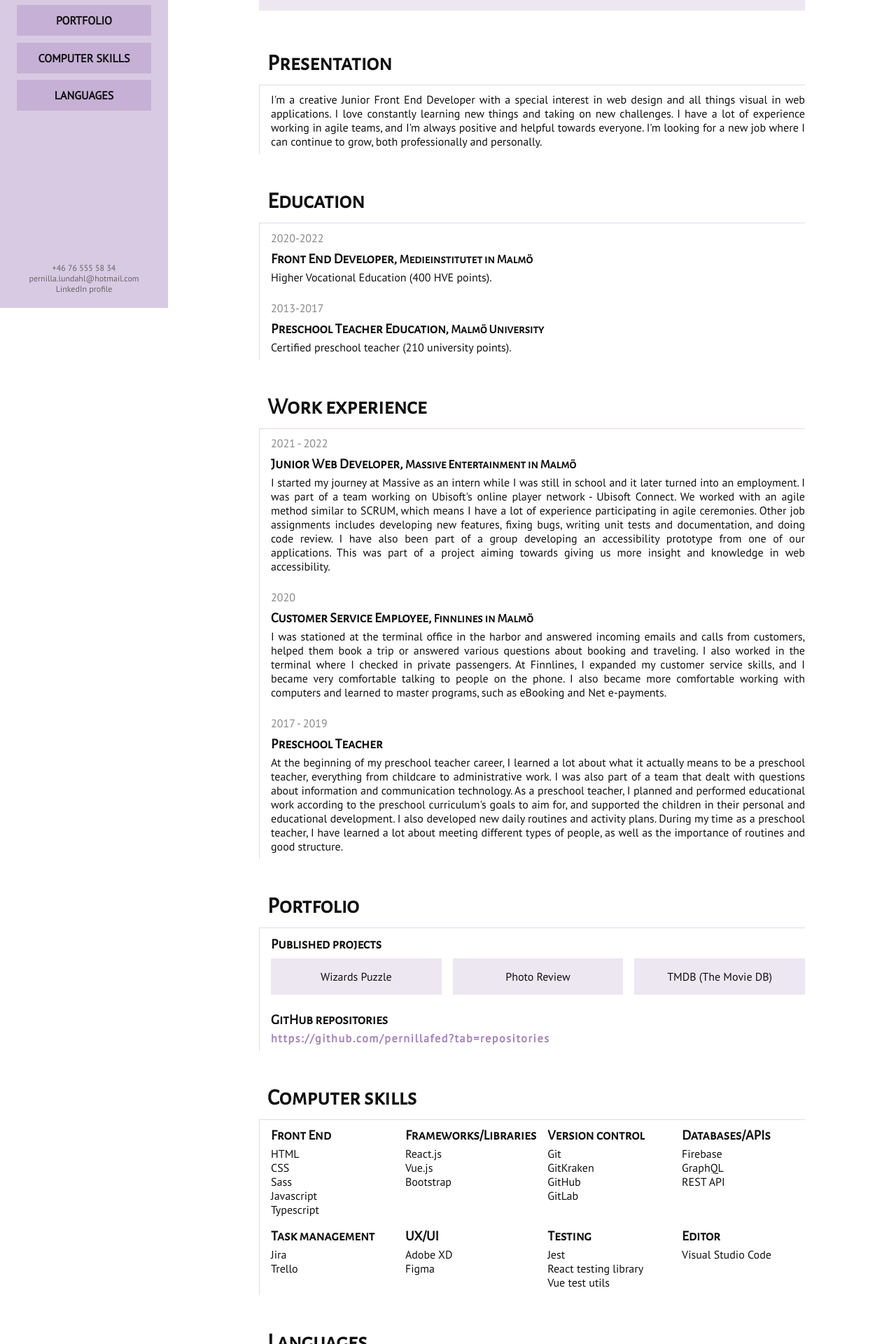
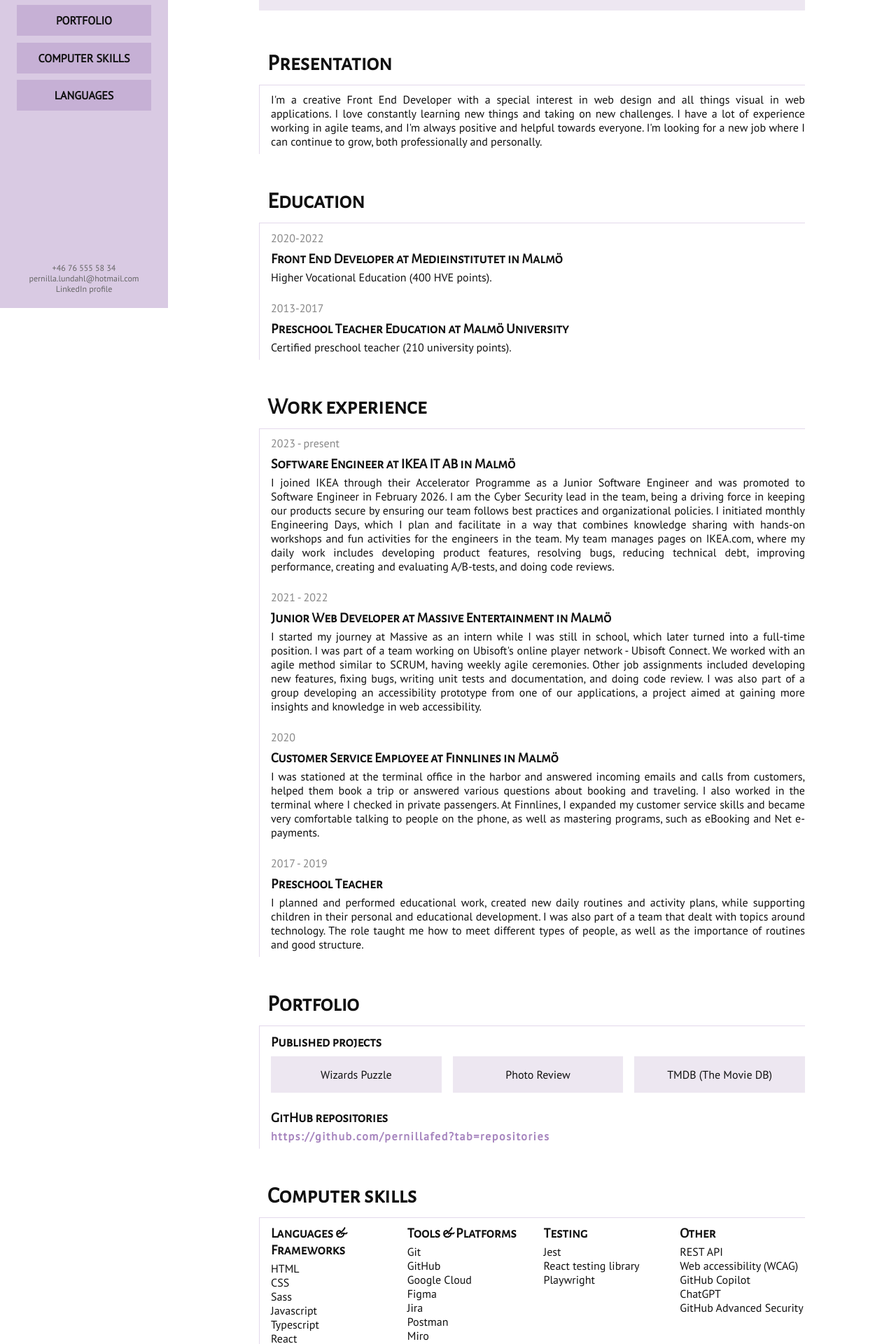
Before and after one commit to pernillafed/web-resume, a React (Vite) app: page / in a window 1280 px wide. Shown: the part 360-2280 px from the top of the page at 70% size. Built offline with nearby package versions, Linux system fonts and the light colour scheme.

Commit message:
update resume entries

```diff
--- a/src/assets/resume.json
+++ b/src/assets/resume.json
@@ -1,6 +1,6 @@
 {
   "presentation": {
-    "text": "I'm a creative Junior Front End Developer with a special interest in web design and all things visual in web applications. I love constantly learning new things and taking on new challenges. I have a lot of experience working in agile teams, and I'm always positive and helpful towards everyone. I'm looking for a new job where I can continue to grow, both professionally and personally."
+    "text": "I'm a creative Front End Developer with a special interest in web design and all things visual in web applications. I love constantly learning new things and taking on new challenges. I have a lot of experience working in agile teams, and I'm always positive and helpful towards everyone. I'm looking for a new job where I can continue to grow, both professionally and personally."
   },
   "education": [
     {
@@ -18,22 +18,28 @@
   ],
   "workExperience": [
     {
+      "year": "2023 - present",
+      "title": "Software Engineer",
+      "place": "IKEA IT AB in Malmö",
+      "description": "I joined IKEA through their Accelerator Programme as a Junior Software Engineer and was promoted to Software Engineer in February 2026. I am the Cyber Security lead in the team, being a driving force in keeping our products secure by ensuring our team follows best practices and organizational policies. I initiated monthly Engineering Days, which I plan and facilitate in a way that combines knowledge sharing with hands-on workshops and fun activities for the engineers in the team. My team manages pages on IKEA.com, where my daily work includes developing product features, resolving bugs, reducing technical debt, improving performance, creating and evaluating A/B-tests, and doing code reviews."
+    },
+    {
       "year": "2021 - 2022",
       "title": "Junior Web Developer",
       "place": "Massive Entertainment in Malmö",
-      "description": "I started my journey at Massive as an intern while I was still in school and it later turned into an employment. I was part of a team working on Ubisoft's online player network - Ubisoft Connect. We worked with an agile method similar to SCRUM, which means I have a lot of experience participating in agile ceremonies. Other job assignments includes developing new features, fixing bugs, writing unit tests and documentation, and doing code review. I have also been part of a group developing an accessibility prototype from one of our applications. This was part of a project aiming towards giving us more insight and knowledge in web accessibility."
+      "description": "I started my journey at Massive as an intern while I was still in school, which later turned into a full-time position. I was part of a team working on Ubisoft's online player network - Ubisoft Connect. We worked with an agile method similar to SCRUM, having weekly agile ceremonies. Other job assignments included developing new features, fixing bugs, writing unit tests and documentation, and doing code review. I was also part of a group developing an accessibility prototype from one of our applications, a project aimed at gaining more insights and knowledge in web accessibility."
     },
     {
       "year": "2020",
       "title": "Customer Service Employee",
       "place": "Finnlines in Malmö",
-      "description": "I was stationed at the terminal office in the harbor and answered incoming emails and calls from customers, helped them book a trip or answered various questions about booking and traveling. I also worked in the terminal where I checked in private passengers. At Finnlines, I expanded my customer service skills, and I became very comfortable talking to people on the phone. I also became more comfortable working with computers and learned to master programs, such as eBooking and Net e-payments."
+      "description": "I was stationed at the terminal office in the harbor and answered incoming emails and calls from customers, helped them book a trip or answered various questions about booking and traveling. I also worked in the terminal where I checked in private passengers. At Finnlines, I expanded my customer service skills and became very comfortable talking to people on the phone, as well as mastering programs, such as eBooking and Net e-payments."
     },
     {
       "year": "2017 - 2019",
       "title": "Preschool Teacher",
       "place": null,
-      "description": "At the beginning of my preschool teacher career, I learned a lot about what it actually means to be a preschool teacher, everything from childcare to administrative work. I was also part of a team that dealt with questions about information and communication technology. As a preschool teacher, I planned and performed educational work according to the preschool curriculum's goals to aim for, and supported the children in their personal and educational development. I also developed new daily routines and activity plans. During my time as a preschool teacher, I have learned a lot about meeting different types of people, as well as the importance of routines and good structure."
+      "description": "I planned and performed educational work, created new daily routines and activity plans, while supporting children in their personal and educational development. I was also part of a team that dealt with topics around technology. The role taught me how to meet different types of people, as well as the importance of routines and good structure."
     }
   ],
   "portfolio": {
@@ -56,38 +62,44 @@
       "url": "https://github.com/pernillafed?tab=repositories"
     }
   },
-  "computerSkills": [
+  "skills": [
     {
-      "category": "Front End",
-      "skills": ["HTML", "CSS", "Sass", "Javascript", "Typescript"]
+      "category": "Languages & Frameworks",
+      "items": [
+        "HTML",
+        "CSS",
+        "Sass",
+        "Javascript",
+        "Typescript",
+        "React",
+        "Redux"
+      ]
     },
     {
-      "category": "Frameworks/Libraries",
-      "skills": ["React.js", "Vue.js", "Bootstrap"]
-    },
-    {
-      "category": "Version control",
-      "skills": ["Git", "GitKraken", "GitHub", "GitLab"]
-    },
-    {
-      "category": "Databases/APIs",
-      "skills": ["Firebase", "GraphQL", "REST API"]
-    },
-    {
-      "category": "Task management",
-      "skills": ["Jira", "Trello"]
-    },
-    {
-      "category": "UX/UI",
-      "skills": ["Adobe XD", "Figma"]
+      "category": "Tools & Platforms",
+      "items": [
+        "Git",
+        "GitHub",
+        "Google Cloud",
+        "Figma",
+        "Jira",
+        "Postman",
+        "Miro"
+      ]
     },
     {
       "category": "Testing",
-      "skills": ["Jest", "React testing library", "Vue test utils"]
+      "items": ["Jest", "React testing library", "Playwright"]
     },
     {
-      "category": "Editor",
-      "skills": ["Visual Studio Code"]
+      "category": "Other",
+      "items": [
+        "REST API",
+        "Web accessibility (WCAG)",
+        "GitHub Copilot",
+        "ChatGPT",
+        "GitHub Advanced Security"
+      ]
     }
   ],
   "languages": ["Swedish (native)", "English (fluent)"]
--- /dev/null
+++ b/src/assets/sections.ts
@@ -0,0 +1,9 @@
+export const Sections = {
+  contact: "Contact",
+  presentation: "Presentation",
+  education: "Education",
+  workExperience: "Work experience",
+  portfolio: "Portfolio",
+  skills: "Computer skills",
+  languages: "Languages",
+};
--- a/src/components/content/Content.module.css
+++ b/src/components/content/Content.module.css
@@ -30,7 +30,8 @@
   padding-bottom: 0.5rem;
 }
 
-.education, .work {
+.education,
+.work {
   display: grid;
   grid-template-columns: 1fr;
   row-gap: 1.5rem;
@@ -40,10 +41,6 @@
   display: inline-block;
   color: #888;
   margin-bottom: 0.5rem;
-}
-
-.place {
-    font-size: 1.1rem;
 }
 
 .projects {
@@ -78,13 +75,13 @@
   color: #b497cb;
 }
 
-.computerSkills {
+.skills {
   display: grid;
   grid-template-columns: repeat(4, 1fr);
   gap: 1rem;
 }
 
-.computerSkills div ul {
+.skills div ul {
   list-style-type: none;
 }
 
--- a/src/components/content/Content.tsx
+++ b/src/components/content/Content.tsx
@@ -1,5 +1,7 @@
 import styles from "./Content.module.css";
 import { Refs } from "../../types";
+import { Sections } from "../../assets/sections";
+import resume from "../../assets/resume.json";
 
 interface ContentProps {
   refs: Refs;
@@ -9,212 +11,86 @@ const Content = ({ refs }: ContentProps) => {
   return (
     <div className={styles.content}>
       <section>
-        <h1 ref={refs.presentationRef}>Presentation</h1>
+        <h1 ref={refs.presentationRef}>{Sections.presentation}</h1>
         <div className={`${styles.subContent} ${styles.presentation}`}>
-          <p>
-            I'm a creative Junior Front End Developer with a special interest in
-            web design and all things visual in web applications. I love
-            constantly learning new things and taking on new challenges. I have
-            a lot of experience working in agile teams, and I'm always positive
-            and helpful towards everyone. I'm looking for a new job where I can
-            continue to grow, both professionally and personally.
-          </p>
+          <p>{resume.presentation.text}</p>
         </div>
       </section>
       <section>
-        <h1 ref={refs.educationRef}>Education</h1>
+        <h1 ref={refs.educationRef}>{Sections.education}</h1>
         <div className={`${styles.subContent} ${styles.education}`}>
-          <div>
-            <span className={styles.year}>2020-2022</span>
+          {resume.education.map((entry) => (
+            <div key={entry.title}>
+              <span className={styles.year}>{entry.year}</span>
               <h2>
-              Front End Developer,{" "}
-              <span className={styles.place}>Medieinstitutet in Malmö</span>
+                {entry.title} at {entry.place}
               </h2>
-            <p>Higher Vocational Education (400 HVE points).</p>
+              <p>{entry.description}</p>
             </div>
-          <div>
-            <span className={styles.year}>2013-2017</span>
-            <h2>
-              Preschool Teacher Education,{" "}
-              <span className={styles.place}>Malmö University</span>
-            </h2>
-            <p>Certified preschool teacher (210 university points).</p>
-          </div>
+          ))}
         </div>
       </section>
       <section>
-        <h1 ref={refs.workRef}>Work experience</h1>
+        <h1 ref={refs.workRef}>{Sections.workExperience}</h1>
         <div className={`${styles.subContent} ${styles.work}`}>
-          <div>
-            <span className={styles.year}>2021 - 2022</span>
+          {resume.workExperience.map((entry) => (
+            <div key={entry.title}>
+              <span className={styles.year}>{entry.year}</span>
               <h2>
-              Junior Web Developer,{" "}
-              <span className={styles.place}>
-                Massive Entertainment in Malmö
-              </span>
+                {entry.title} {entry.place && `at ${entry.place}`}
               </h2>
-            <p>
-              I started my journey at Massive as an intern while I was still in
-              school and it later turned into an employment. I was part of a
-              team working on Ubisoft's online player network - Ubisoft Connect.
-              We worked with an agile method similar to SCRUM, which means I
-              have a lot of experience participating in agile ceremonies. Other
-              job assignments includes developing new features, fixing bugs,
-              writing unit tests and documentation, and doing code review. I
-              have also been part of a group developing an accessibility
-              prototype from one of our applications. This was part of a project
-              aiming towards giving us more insight and knowledge in web
-              accessibility.
-            </p>
+              <p>{entry.description}</p>
             </div>
-          <div>
-            <span className={styles.year}>2020</span>
-            <h2>
-              Customer Service Employee,{" "}
-              <span className={styles.place}>Finnlines in Malmö</span>
-            </h2>
-            <p>
-              I was stationed at the terminal office in the harbor and answered
-              incoming emails and calls from customers, helped them book a trip
-              or answered various questions about booking and traveling. I also
-              worked in the terminal where I checked in private passengers. At
-              Finnlines, I expanded my customer service skills, and I became
-              very comfortable talking to people on the phone. I also became
-              more comfortable working with computers and learned to master
-              programs, such as eBooking and Net e-payments.
-            </p>
-          </div>
-          <div>
-            <span className={styles.year}>2017 - 2019</span>
-            <h2>Preschool Teacher</h2>
-            <p>
-              At the beginning of my preschool teacher career, I learned a lot
-              about what it actually means to be a preschool teacher, everything
-              from childcare to administrative work. I was also part of a team
-              that dealt with questions about information and communication
-              technology. As a preschool teacher, I planned and performed
-              educational work according to the preschool curriculum's goals to
-              aim for, and supported the children in their personal and
-              educational development. I also developed new daily routines and
-              activity plans. During my time as a preschool teacher, I have
-              learned a lot about meeting different types of people, as well as
-              the importance of routines and good structure.
-            </p>
-          </div>
+          ))}
         </div>
       </section>
       <section>
-        <h1 ref={refs.portfolioRef}>Portfolio</h1>
+        <h1 ref={refs.portfolioRef}>{Sections.portfolio}</h1>
         <div className={styles.subContent}>
           <div>
             <h2>Published projects</h2>
             <div className={styles.projects}>
-              <a
-                target="_blank"
-                href="https://pernillafed-wizards-puzzle.netlify.app"
-              >
-                Wizards Puzzle
+              {resume.portfolio.publishedProjects.map((entry) => (
+                <a key={entry.url} target="_blank" href={entry.url}>
+                  {entry.name}
                 </a>
-              <a
-                target="_blank"
-                href="https://pernillafed-photo-review.netlify.app"
-              >
-                Photo Review
-              </a>
-              <a
-                target="_blank"
-                href="https://pernillafed-movie-db.netlify.app"
-              >
-                TMDB (The Movie DB)
-              </a>
+              ))}
             </div>
           </div>
           <div>
-            <h2>GitHub repositories</h2>
+            <h2>{resume.portfolio.github.label}</h2>
             <a
               className={styles.github}
               target="_blank"
-              href="https://github.com/pernillafed?tab=repositories"
+              href={resume.portfolio.github.url}
             >
-              https://github.com/pernillafed?tab=repositories
+              {resume.portfolio.github.url}
             </a>
           </div>
         </div>
       </section>
       <section>
-        <h1 ref={refs.computerRef}>Computer skills</h1>
-        <div className={`${styles.subContent} ${styles.computerSkills}`}>
-          <div>
-            <h2>Front End</h2>
+        <h1 ref={refs.computerRef}>{Sections.skills}</h1>
+        <div className={`${styles.subContent} ${styles.skills}`}>
+          {resume.skills.map((entry) => (
+            <div key={entry.category}>
+              <h2>{entry.category}</h2>
               <ul>
-              <li>HTML</li>
-              <li>CSS</li>
-              <li>Sass</li>
-              <li>Javascript</li>
-              <li>Typescript</li>
+                {entry.items.map((item) => (
+                  <li key={item}>{item}</li>
+                ))}
               </ul>
             </div>
-          <div>
-            <h2>Frameworks/Libraries</h2>
-            <ul>
-              <li>React.js</li>
-              <li>Vue.js</li>
-              <li>Bootstrap</li>
-            </ul>
-          </div>
-          <div>
-            <h2>Version control</h2>
-            <ul>
-              <li>Git</li>
-              <li>GitKraken</li>
-              <li>GitHub</li>
-              <li>GitLab</li>
-            </ul>
-          </div>
-          <div>
-            <h2>Databases/APIs</h2>
-            <ul>
-              <li>Firebase</li>
-              <li>GraphQL</li>
-              <li>REST API</li>
-            </ul>
-          </div>
-          <div>
-            <h2>Task management</h2>
-            <ul>
-              <li>Jira</li>
-              <li>Trello</li>
-            </ul>
-          </div>
-          <div>
-            <h2>UX/UI</h2>
-            <ul>
-              <li>Adobe XD</li>
-              <li>Figma</li>
-            </ul>
-          </div>
-          <div>
-            <h2>Testing</h2>
-            <ul>
-              <li>Jest</li>
-              <li>React testing library</li>
-              <li>Vue test utils</li>
-            </ul>
-          </div>
-          <div>
-            <h2>Editor</h2>
-            <ul>
-              <li>Visual Studio Code</li>
-            </ul>
-          </div>
+          ))}
         </div>
       </section>
       <section>
-        <h1 ref={refs.languagesRef}>Languages</h1>
+        <h1 ref={refs.languagesRef}>{Sections.languages}</h1>
         <div className={styles.subContent}>
           <ul className={styles.languages}>
-            <li>Swedish (native)</li>
-            <li>English (fluent)</li>
+            {resume.languages.map((language) => (
+              <li key={language}>{language}</li>
+            ))}
           </ul>
         </div>
       </section>
```
Also changed, not shown: src/assets/personalInformation.json (added, +10 -0 lines), src/components/hero/Hero.tsx (+13 -7 lines), src/components/navbar/Navbar.tsx (+3 -4 lines). Lines whose indentation alone changed are shown as unchanged.
